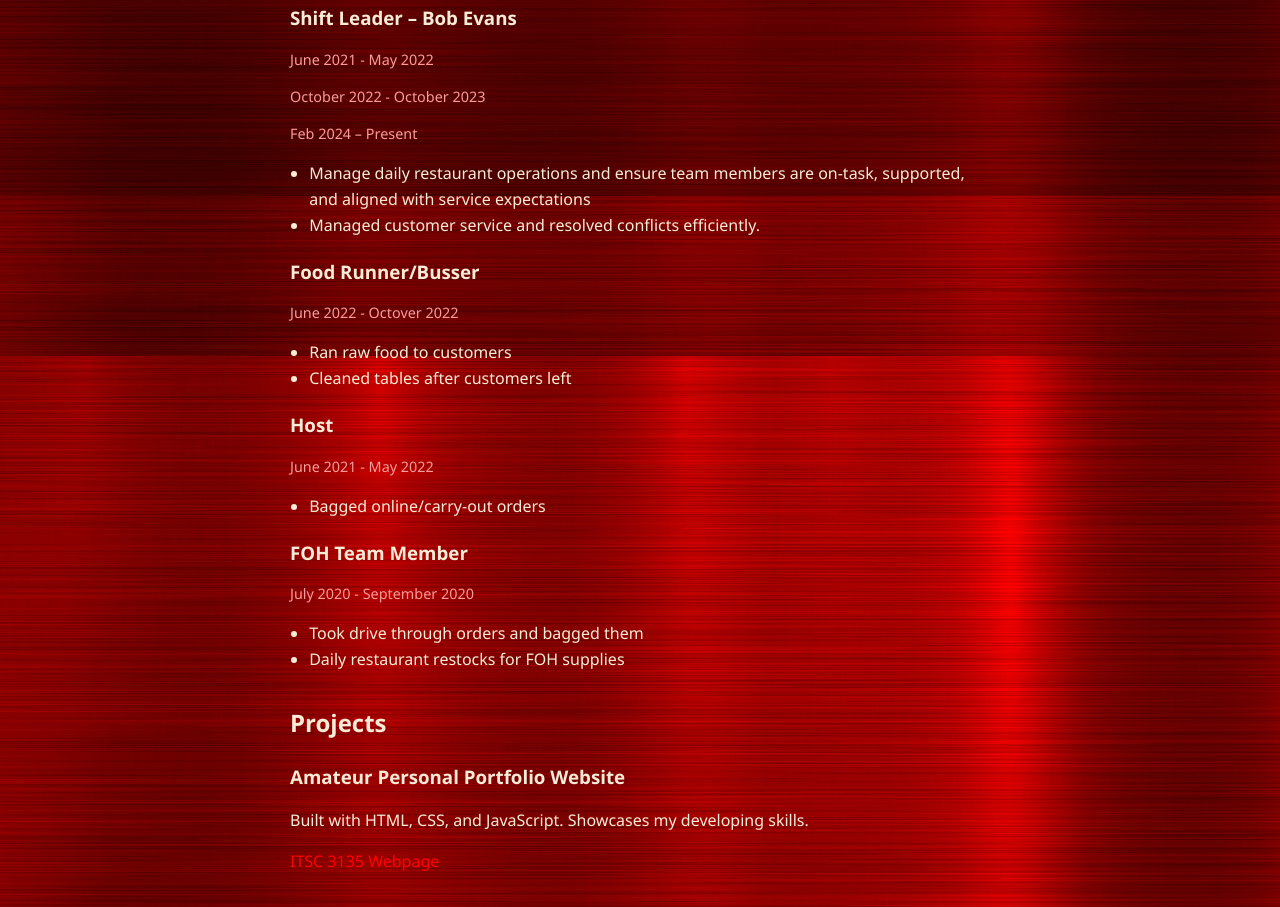
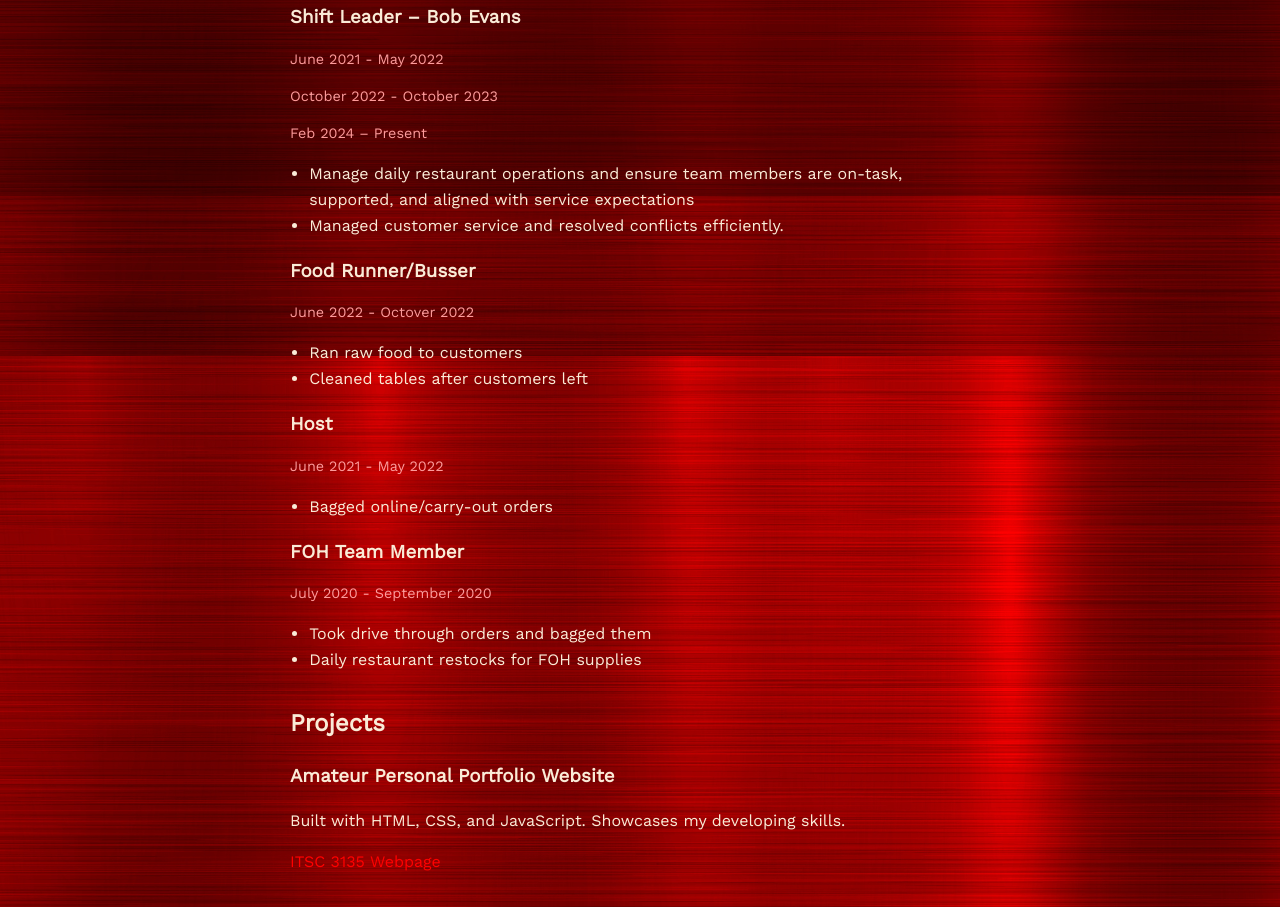
Before and after one commit to edwxrd7/resumeV2, a plain HTML site: page index.html in a window 1280 px wide. Shown: the part 604-1511 px from the top of the page. Drawn offline with nearby package versions, Linux system fonts and the light colour scheme.

Commit message:
font update

```diff
--- a/index.html
+++ b/index.html
@@ -5,9 +5,11 @@
   <meta name="viewport" content="width=device-width, initial-scale=1.0" />
   <title>Edward Henriquez | Resume</title>
   <link rel="stylesheet" href="./styles.css" />
+  <link rel="preconnect" href="https://fonts.googleapis.com">
+<link rel="preconnect" href="https://fonts.gstatic.com" crossorigin>
+<link href="https://fonts.googleapis.com/css2?family=Work+Sans:ital@0;1&display=swap" rel="stylesheet">
 </head>
 <body>
-
   <header id="hero">
     <h1>Edward Henriquez</h1>
     <p class="tagline">Student • Developer • Shift Leader</p>
--- a/styles.css
+++ b/styles.css
@@ -7,7 +7,7 @@ body::before {
     pointer-events: none;
   }
 body {
-    font-family: 'Segoe UI', sans-serif;
+    font-family:'Work Sans', sans-serif;
     margin: 0;
     padding: 0 1rem;
     line-height: 1.6;
@@ -15,7 +15,6 @@ body {
     background-size: cover;
     color: antiquewhite;
 }
-
 header {
     text-align: center;
     padding: 2rem 0 1rem;
@@ -43,6 +42,9 @@ ul {
 a {
     color: #ff0000;
     text-decoration: none;
+}
+.project > a {
+    text-align: center;
 }
 
 a:hover {
```
